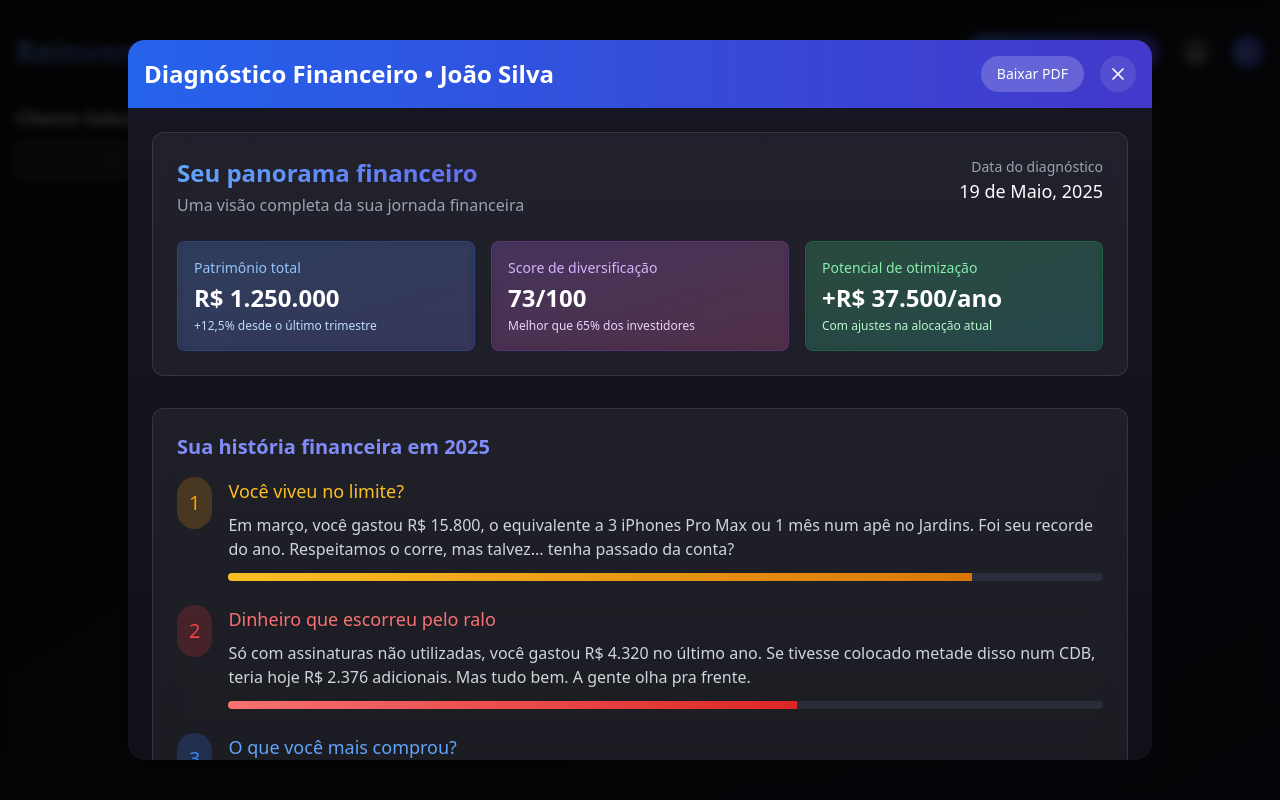
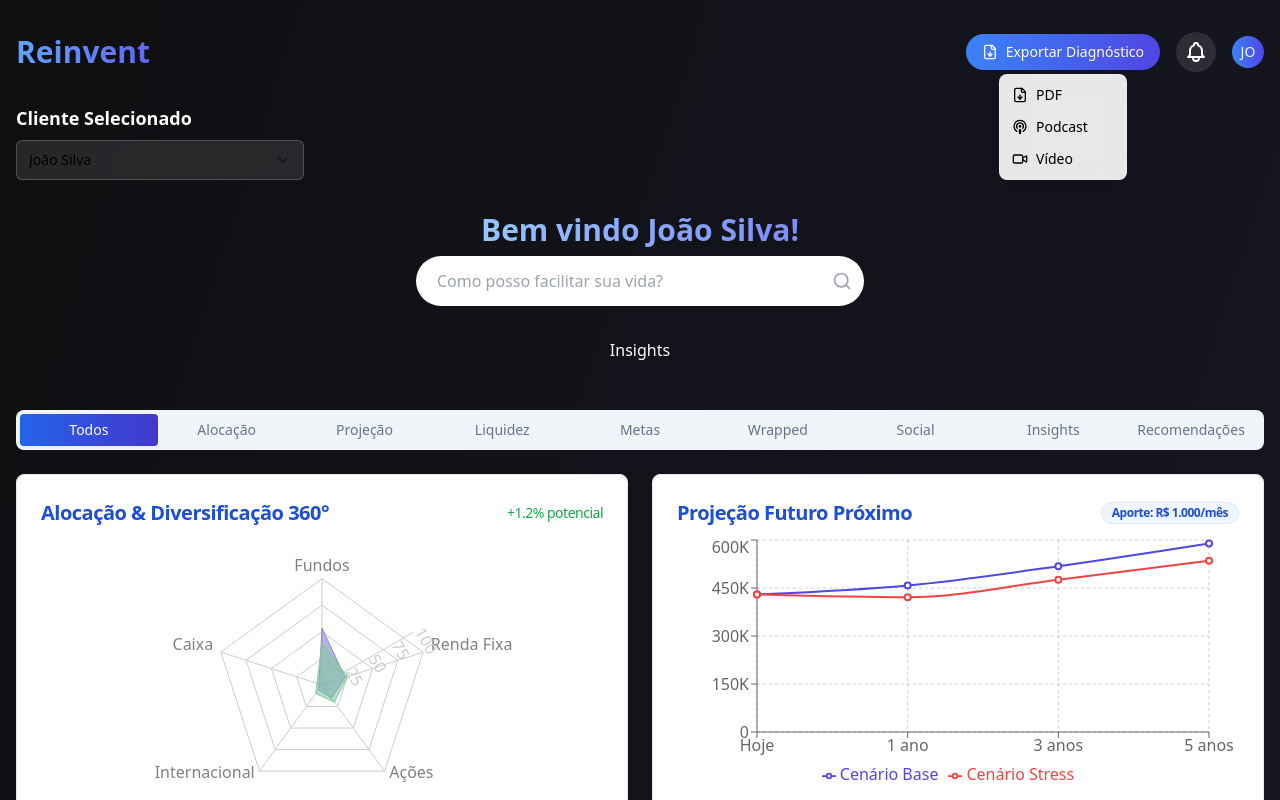
Before and after one commit to laiovict/raio-x-wealth-radar, a React (Vite) app: page / in a window 1280 px wide. Both pictures are taken after a click on the button "Exportar Diagnóstico". Shown: the top 800 px of the page. Built offline with nearby package versions, Linux system fonts and the light colour scheme.

Commit message:
Feat: Implement media access based on client type
-   Restricts PDF export to prospects only.
-   Grants podcast and video access to final clients.
-   Adjusts recommendations for prospects, showing only high-level changes.

```diff
--- a/src/components/PdfPreview.tsx
+++ b/src/components/PdfPreview.tsx
@@ -1,12 +1,19 @@
 
-import { X } from "lucide-react";
+import { X, FileDown, Podcast, Video, Lock } from "lucide-react";
 
 interface PdfPreviewProps {
   onClose: () => void;
   clientData: any;
+  mediaType?: string;
+  isClientFull?: boolean;
 }
 
-const PdfPreview = ({ onClose, clientData }: PdfPreviewProps) => {
+const PdfPreview = ({
+  onClose,
+  clientData,
+  mediaType = "pdf",
+  isClientFull = true
+}: PdfPreviewProps) => {
   const formatCurrency = (value: number) => {
     return new Intl.NumberFormat('pt-BR', {
       style: 'currency',
@@ -17,27 +24,110 @@ const PdfPreview = ({ onClose, clientData }: PdfPreviewProps) => {
 
   const handleDownload = () => {
     // Em uma implementação real, isso geraria um PDF para download
-    alert("O PDF seria baixado em uma implementação real");
+    alert("O conteúdo seria baixado em uma implementação real");
   };
 
+  const renderMediaTypeIcon = () => {
+    switch (mediaType) {
+      case "podcast":
+        return <Podcast className="h-5 w-5" />;
+      case "video":
+        return <Video className="h-5 w-5" />;
+      default: // pdf
+        return <FileDown className="h-5 w-5" />;
+    }
+  };
+
+  const renderMediaTypeTitle = () => {
+    switch (mediaType) {
+      case "podcast":
+        return "Podcast Financeiro";
+      case "video":
+        return "Vídeo Diagnóstico";
+      default: // pdf
+        return "Diagnóstico Financeiro";
+    }
+  };
+
+  const renderMediaTypePreview = () => {
+    switch (mediaType) {
+      case "podcast":
         return (
-    <div className="fixed inset-0 bg-black/80 z-50 backdrop-blur-sm flex justify-center items-center p-4">
-      <div className="max-w-5xl w-full max-h-[90vh] overflow-auto bg-gradient-to-b from-[#171723] to-[#101018] rounded-2xl shadow-xl">
-        <div className="sticky top-0 bg-gradient-to-r from-blue-600 to-indigo-700 p-4 flex justify-between items-center rounded-t-2xl">
-          <h2 className="text-2xl font-bold text-white">Diagnóstico Financeiro • {clientData.clientName}</h2>
-          <div className="flex items-center space-x-4">
+          <div className="bg-white/5 backdrop-blur-md rounded-xl p-6 border border-white/10 text-center">
+            <div className="rounded-full bg-indigo-500/20 p-6 inline-flex mb-4">
+              <Podcast className="h-16 w-16 text-indigo-400" />
+            </div>
+            <h3 className="text-2xl font-bold text-white mb-4">Seu Diagnóstico em Áudio</h3>
+            <p className="text-gray-300 mb-6">
+              Escute onde quiser o seu diagnóstico completo, com insights personalizados e dicas para otimizar seus investimentos.
+            </p>
+            <div className="bg-gradient-to-r from-indigo-500/20 to-purple-500/20 rounded-lg p-6 mb-6">
+              <div className="w-full bg-white/10 h-2 rounded-full mb-3">
+                <div className="bg-gradient-to-r from-indigo-400 to-purple-500 h-full rounded-full w-0"></div>
+              </div>
+              <div className="flex justify-between text-sm text-gray-400">
+                <span>00:00</span>
+                <span>23:45</span>
+              </div>
+            </div>
+            <div className="flex justify-center gap-6">
+              <button className="rounded-full bg-gradient-to-r from-blue-500 to-indigo-600 p-4">
+                <svg xmlns="http://www.w3.org/2000/svg" className="h-8 w-8" fill="none" viewBox="0 0 24 24" stroke="currentColor">
+                  <path strokeLinecap="round" strokeLinejoin="round" strokeWidth={2} d="M14.752 11.168l-3.197-2.132A1 1 0 0010 9.87v4.263a1 1 0 001.555.832l3.197-2.132a1 1 0 000-1.664z" />
+                  <path strokeLinecap="round" strokeLinejoin="round" strokeWidth={2} d="M21 12a9 9 0 11-18 0 9 9 0 0118 0z" />
+                </svg>
+              </button>
               <button
                 onClick={handleDownload}
-              className="px-4 py-2 bg-white/20 hover:bg-white/30 rounded-full text-white text-sm font-medium transition-colors"
+                className="px-6 py-3 bg-white/10 hover:bg-white/20 rounded-full text-white font-medium transition-colors"
               >
-              Baixar PDF
-            </button>
-            <button onClick={onClose} className="p-2 rounded-full bg-white/10 hover:bg-white/20 text-white">
-              <X className="h-5 w-5" />
+                Download MP3
               </button>
             </div>
           </div>
+        );
+      case "video":
+        return (
+          <div className="bg-white/5 backdrop-blur-md rounded-xl p-6 border border-white/10 text-center">
+            <div className="aspect-video bg-gradient-to-br from-blue-900/40 to-indigo-900/40 rounded-lg mb-6 flex items-center justify-center">
+              <Video className="h-20 w-20 text-white/40" />
+            </div>
+            <h3 className="text-2xl font-bold text-white mb-4">Seu Diagnóstico em Vídeo</h3>
+            <p className="text-gray-300 mb-6">
+              Assista ao seu diagnóstico completo em um vídeo interativo, com gráficos detalhados e análises visuais da sua carteira.
+            </p>
+            <div className="bg-gradient-to-r from-blue-500/20 to-indigo-500/20 rounded-lg p-6 mb-6">
+              <div className="w-full bg-white/10 h-2 rounded-full mb-3">
+                <div className="bg-gradient-to-r from-blue-400 to-indigo-500 h-full rounded-full w-0"></div>
+              </div>
+              <div className="flex justify-between text-sm text-gray-400">
+                <span>00:00</span>
+                <span>12:18</span>
+              </div>
+            </div>
+            <div className="flex justify-center gap-6">
+              <button className="rounded-full bg-gradient-to-r from-blue-500 to-indigo-600 p-4">
+                <svg xmlns="http://www.w3.org/2000/svg" className="h-8 w-8" fill="none" viewBox="0 0 24 24" stroke="currentColor">
+                  <path strokeLinecap="round" strokeLinejoin="round" strokeWidth={2} d="M14.752 11.168l-3.197-2.132A1 1 0 0010 9.87v4.263a1 1 0 001.555.832l3.197-2.132a1 1 0 000-1.664z" />
+                  <path strokeLinecap="round" strokeLinejoin="round" strokeWidth={2} d="M21 12a9 9 0 11-18 0 9 9 0 0118 0z" />
+                </svg>
+              </button>
+              <button
+                onClick={handleDownload}
+                className="px-6 py-3 bg-white/10 hover:bg-white/20 rounded-full text-white font-medium transition-colors"
+              >
+                Download MP4
+              </button>
+            </div>
+          </div>
+        );
+      default: // pdf
+        return renderPdfContent();
+    }
+  };
 
+  const renderPdfContent = () => {
+    return (
       <div className="p-6 space-y-8">
         {/* Resumo do Cliente */}
         <div className="bg-white/5 backdrop-blur-md rounded-xl p-6 border border-white/10">
@@ -162,7 +252,7 @@ const PdfPreview = ({ onClose, clientData }: PdfPreviewProps) => {
           </div>
         </div>
 
-          {/* Recomendações */}
+        {/* Recomendações - diferentes para prospects e clientes */}
         <div className="bg-gradient-to-br from-blue-600/30 to-indigo-600/30 rounded-xl p-6 border border-blue-500/20">
           <h3 className="text-xl font-bold text-white mb-4">Próximos Passos Recomendados</h3>
 
@@ -175,6 +265,8 @@ const PdfPreview = ({ onClose, clientData }: PdfPreviewProps) => {
               </p>
             </div>
 
+            {isClientFull ? (
+              <>
                 <div className="bg-white/10 rounded-lg p-4">
                   <h4 className="text-md font-medium text-white">2. Revisar custos fixos mensais</h4>
                   <p className="text-gray-300 mt-1">
@@ -190,6 +282,36 @@ const PdfPreview = ({ onClose, clientData }: PdfPreviewProps) => {
                     <span className="text-blue-300 block mt-1">Impacto estimado: +R$ 75.000 em 3 anos</span>
                   </p>
                 </div>
+
+                <div className="bg-white/10 rounded-lg p-4">
+                  <h4 className="text-md font-medium text-white">4. Realocar investimentos de baixa performance</h4>
+                  <p className="text-gray-300 mt-1">
+                    Três de seus fundos tiveram performance abaixo do benchmark por 18 meses consecutivos. Recomendamos realocação.
+                    <span className="text-blue-300 block mt-1">Impacto estimado: +R$ 12.850/ano</span>
+                  </p>
+                </div>
+
+                <div className="bg-white/10 rounded-lg p-4">
+                  <h4 className="text-md font-medium text-white">5. Estratégia fiscal otimizada</h4>
+                  <p className="text-gray-300 mt-1">
+                    Implementar estratégia de declaração com compensação de perdas e reestruturação de carteira.
+                    <span className="text-blue-300 block mt-1">Impacto estimado: -R$ 8.700 em impostos</span>
+                  </p>
+                </div>
+              </>
+            ) : (
+              <div className="mt-4 bg-gradient-to-br from-indigo-600/20 to-purple-600/20 rounded-lg p-6">
+                <div className="flex items-center gap-3 mb-4">
+                  <Lock className="h-5 w-5 text-indigo-300" />
+                  <h4 className="text-lg font-medium text-indigo-300">Recomendações detalhadas</h4>
+                </div>
+                <p className="text-gray-300">
+                  Como prospect, você tem acesso a uma prévia do nosso diagnóstico. Para obter acesso completo
+                  a todas as recomendações específicas e detalhadas, incluindo estratégias avançadas de
+                  otimização fiscal e de performance, torne-se um cliente.
+                </p>
+              </div>
+            )}
           </div>
         </div>
 
@@ -210,6 +332,32 @@ const PdfPreview = ({ onClose, clientData }: PdfPreviewProps) => {
           <p className="mt-1">Dados baseados em análise de transações e portfólio até 15/05/2025</p>
         </div>
       </div>
+    );
+  };
+
+  return (
+    <div className="fixed inset-0 bg-black/80 z-50 backdrop-blur-sm flex justify-center items-center p-4">
+      <div className="max-w-5xl w-full max-h-[90vh] overflow-auto bg-gradient-to-b from-[#171723] to-[#101018] rounded-2xl shadow-xl">
+        <div className="sticky top-0 bg-gradient-to-r from-blue-600 to-indigo-700 p-4 flex justify-between items-center rounded-t-2xl">
+          <h2 className="text-2xl font-bold text-white flex items-center gap-2">
+            {renderMediaTypeIcon()}
+            {renderMediaTypeTitle()} • {clientData.clientName}
+          </h2>
+          <div className="flex items-center space-x-4">
+            <button
+              onClick={handleDownload}
+              className="px-4 py-2 bg-white/20 hover:bg-white/30 rounded-full text-white text-sm font-medium transition-colors flex items-center gap-2"
+            >
+              <FileDown className="h-4 w-4" />
+              {mediaType === "pdf" ? "Baixar PDF" : mediaType === "podcast" ? "Baixar MP3" : "Baixar MP4"}
+            </button>
+            <button onClick={onClose} className="p-2 rounded-full bg-white/10 hover:bg-white/20 text-white">
+              <X className="h-5 w-5" />
+            </button>
+          </div>
+        </div>
+
+        {renderMediaTypePreview()}
       </div>
     </div>
   );
--- a/src/components/RaioXDashboard.tsx
+++ b/src/components/RaioXDashboard.tsx
@@ -18,14 +18,28 @@ import PdfPreview from "./PdfPreview";
 interface RaioXDashboardProps {
   showPdfPreview?: boolean;
   onClosePdfPreview?: () => void;
+  mediaType?: string;
+  isClientFull?: boolean;
 }
 
-const RaioXDashboard = ({ showPdfPreview = false, onClosePdfPreview = () => {} }: RaioXDashboardProps) => {
+const RaioXDashboard = ({
+  showPdfPreview = false,
+  onClosePdfPreview = () => {},
+  mediaType = "pdf",
+  isClientFull = true
+}: RaioXDashboardProps) => {
   const { data } = useRaioX();
   const [searchQuery, setSearchQuery] = useState("");
 
   if (showPdfPreview) {
-    return <PdfPreview onClose={onClosePdfPreview} clientData={data} />;
+    return (
+      <PdfPreview
+        onClose={onClosePdfPreview}
+        clientData={data}
+        mediaType={mediaType}
+        isClientFull={isClientFull}
+      />
+    );
   }
 
   return (
--- a/src/components/ui/dropdown-menu.tsx
+++ b/src/components/ui/dropdown-menu.tsx
@@ -1,3 +1,4 @@
+
 import * as React from "react"
 import * as DropdownMenuPrimitive from "@radix-ui/react-dropdown-menu"
 import { Check, ChevronRight, Circle } from "lucide-react"
--- a/src/pages/Index.tsx
+++ b/src/pages/Index.tsx
@@ -3,13 +3,22 @@ import { useState } from "react";
 import RaioXDashboard from "@/components/RaioXDashboard";
 import ClientSelector from "@/components/ClientSelector";
 import { RaioXProvider } from "@/context/RaioXContext";
-import { FileDown } from "lucide-react";
+import { FileDown, Podcast, Video, Lock } from "lucide-react";
+import {
+  DropdownMenu,
+  DropdownMenuContent,
+  DropdownMenuItem,
+  DropdownMenuTrigger,
+} from "@/components/ui/dropdown-menu";
 
 const Index = () => {
   const [selectedClient, setSelectedClient] = useState("client1");
   const [showPdfPreview, setShowPdfPreview] = useState(false);
+  const [mediaType, setMediaType] = useState("pdf");
+  const [isClientFull] = useState(true); // Em produção, isso viria da autenticação
 
-  const handleExportPdf = () => {
+  const handleExportMedia = (type: string) => {
+    setMediaType(type);
     setShowPdfPreview(true);
   };
 
@@ -28,13 +37,59 @@ const Index = () => {
           </div>
 
           <div className="flex items-center space-x-4">
-            <button
-              onClick={handleExportPdf}
-              className="flex items-center gap-2 rounded-full bg-gradient-to-r from-blue-500 to-indigo-600 px-4 py-2 text-sm font-medium text-white hover:opacity-90 transition-all"
-            >
-              <FileDown className="h-4 w-4" />
-              Exportar Diagnóstico
-            </button>
+            <DropdownMenu>
+              <DropdownMenuTrigger asChild>
+                <button className="flex items-center gap-2 rounded-full bg-gradient-to-r from-blue-500 to-indigo-600 px-4 py-2 text-sm font-medium text-white hover:opacity-90 transition-all">
+                  <FileDown className="h-4 w-4" />
+                  Exportar Diagnóstico
+                </button>
+              </DropdownMenuTrigger>
+              <DropdownMenuContent className="bg-white/90 backdrop-blur-md border border-white/20 rounded-lg shadow-xl">
+                <DropdownMenuItem
+                  onClick={() => handleExportMedia("pdf")}
+                  className="text-black flex items-center gap-2 hover:bg-blue-100 cursor-pointer"
+                >
+                  <FileDown className="h-4 w-4" />
+                  <span>PDF</span>
+                </DropdownMenuItem>
+
+                {isClientFull ? (
+                  <>
+                    <DropdownMenuItem
+                      onClick={() => handleExportMedia("podcast")}
+                      className="text-black flex items-center gap-2 hover:bg-blue-100 cursor-pointer"
+                    >
+                      <Podcast className="h-4 w-4" />
+                      <span>Podcast</span>
+                    </DropdownMenuItem>
+
+                    <DropdownMenuItem
+                      onClick={() => handleExportMedia("video")}
+                      className="text-black flex items-center gap-2 hover:bg-blue-100 cursor-pointer"
+                    >
+                      <Video className="h-4 w-4" />
+                      <span>Vídeo</span>
+                    </DropdownMenuItem>
+                  </>
+                ) : (
+                  <>
+                    <DropdownMenuItem
+                      className="text-gray-500 flex items-center gap-2 cursor-not-allowed"
+                    >
+                      <Lock className="h-4 w-4" />
+                      <span>Podcast (Apenas clientes)</span>
+                    </DropdownMenuItem>
+
+                    <DropdownMenuItem
+                      className="text-gray-500 flex items-center gap-2 cursor-not-allowed"
+                    >
+                      <Lock className="h-4 w-4" />
+                      <span>Vídeo (Apenas clientes)</span>
+                    </DropdownMenuItem>
+                  </>
+                )}
+              </DropdownMenuContent>
+            </DropdownMenu>
 
             <button className="rounded-full p-2 text-white bg-white/10 hover:bg-white/20 transition-all">
               <svg xmlns="http://www.w3.org/2000/svg" className="h-6 w-6" fill="none" viewBox="0 0 24 24" stroke="currentColor">
@@ -54,7 +109,12 @@ const Index = () => {
         />
 
         <RaioXProvider clientId={selectedClient}>
-          <RaioXDashboard showPdfPreview={showPdfPreview} onClosePdfPreview={handleClosePdfPreview} />
+          <RaioXDashboard
+            showPdfPreview={showPdfPreview}
+            onClosePdfPreview={handleClosePdfPreview}
+            mediaType={mediaType}
+            isClientFull={isClientFull}
+          />
         </RaioXProvider>
       </div>
     </div>
```
Lines whose indentation alone changed are shown as unchanged.
